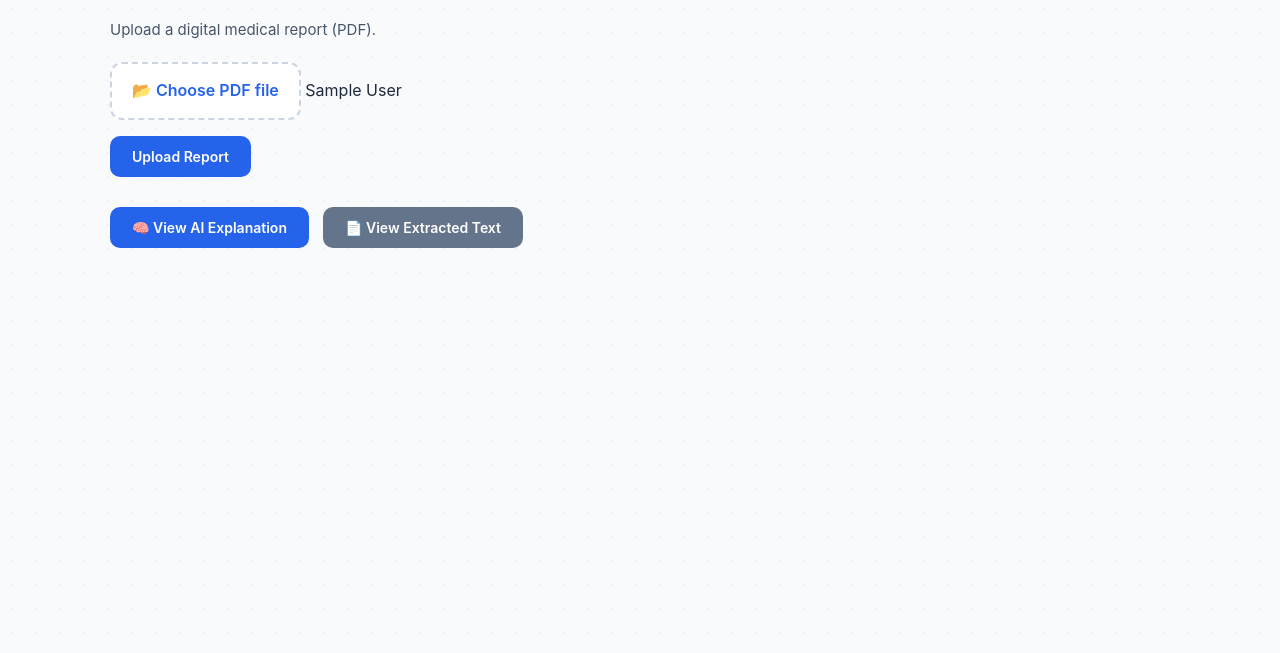
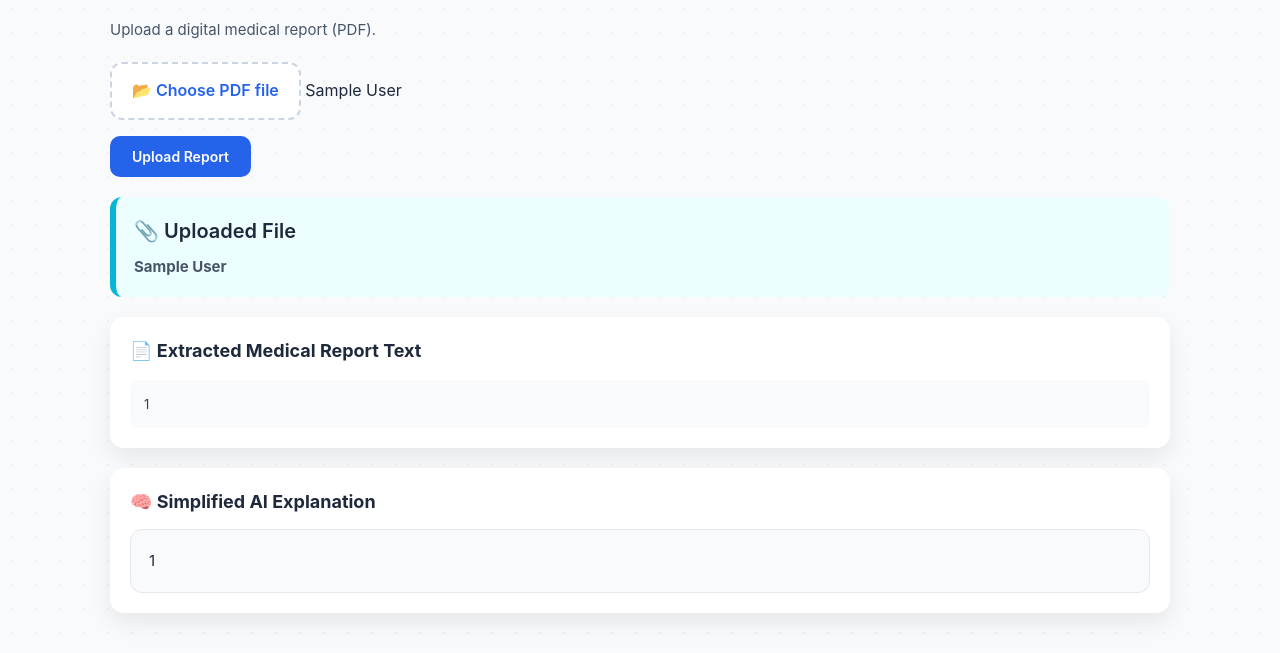
Before and after one commit to Sahil-tech-29/Medisense-AI, a Flask app: page /pdf in a window 1280 px wide. Shown: the part 147-800 px from the top of the page. Run offline with Flask 3, Linux system fonts and the light colour scheme; the visitor is signed in with stand-in values (Sample User, id 1).

Commit message:
Improve PDF flow: auto display extracted text and AI summary, fix session issues

```diff
--- a/routes/pdf.py
+++ b/routes/pdf.py
@@ -8,46 +8,33 @@ def pdf_page():
 
     # ---------- POST ----------
     if request.method == "POST":
-        action = request.form.get("action")
+        file = request.files.get("pdf")
 
-        # ---- Upload PDF ----
-        if action == "upload":
-            file = request.files.get("pdf")
-
-            if not file:
-                session["pdf_error"] = "Please upload a PDF file."
-                return redirect(url_for("pdf.pdf_page"))
-
-            output = process_medical_pdf(file)
-
-            if "error" in output:
-                session["pdf_error"] = output["error"]
-            else:
-                session["summary"] = output["summary"]
-                session["extracted_text"] = output["text"]
-                session["pdf_filename"] = file.filename
-                session["pdf_uploaded"] = True
-                session["view_mode"] = None
-
+        if not file:
+            session["pdf_error"] = "Please upload a PDF file."
             return redirect(url_for("pdf.pdf_page"))
 
-        # ---- View AI ----
-        if action == "view_ai":
-            session["view_mode"] = "ai"
-            return redirect(url_for("pdf.pdf_page"))
+        output = process_medical_pdf(file)
 
-        # ---- View Text ----
-        if action == "view_text":
-            session["view_mode"] = "text"
-            return redirect(url_for("pdf.pdf_page"))
+        if "error" in output:
+            session["pdf_error"] = output["error"]
+        else:
+            session["pdf_text"] = output["text"]
+            session["pdf_summary"] = output["summary"]
+            session["pdf_filename"] = file.filename
 
-    # ---------- GET ----------
+        return redirect(url_for("pdf.pdf_page"))
+
+    # ---------- GET (AUTO-CLEAR LIKE SYMPTOM) ----------
+    extracted_text = session.pop("pdf_text", None)
+    summary = session.pop("pdf_summary", None)
+    filename = session.pop("pdf_filename", None)
+    error = session.pop("pdf_error", None)
+
     return render_template(
         "pdf.html",
-        error=session.pop("pdf_error", None),
-        summary=session.get("summary"),
-        extracted_text=session.get("extracted_text"),
-        view_mode=session.get("view_mode"),
-        uploaded=session.get("pdf_uploaded"),
-        filename=session.get("pdf_filename")
+        extracted_text=extracted_text,
+        summary=summary,
+        filename=filename,
+        error=error
     )
--- a/services/drug.py
+++ b/services/drug.py
@@ -25,7 +25,7 @@ ALLERGIC_TERMS = [
 ]
 
 CONCERNING_TERMS = [
-    "persistent pain", "severe pain",
+    "persistent pain", "severe pain","vomit","vomiting"
     "vomiting", "continuous vomiting",
     "dizziness", "faint",
     "high fever", "fever",
--- a/static/css/style.css
+++ b/static/css/style.css
@@ -1405,3 +1405,22 @@ button:focus-visible {
     transform: translateY(0);
   }
 }
+
+
+.btn-secondary {
+  background: #64748b;
+  color: white;
+  padding: 12px 22px;
+  border-radius: 10px;
+  font-weight: 600;
+  text-decoration: none;
+  transition: all 0.2s ease;
+  display: inline-flex;
+  align-items: center;
+  gap: 6px;
+}
+
+.btn-secondary:hover {
+  background: #475569;
+  transform: translateY(-2px);
+}
--- a/templates/pdf.html
+++ b/templates/pdf.html
@@ -46,47 +46,32 @@
         <div class="error">{{ error }}</div>
     {% endif %}
 
-    {% if uploaded%}
-        <div class="button-row">
-
-            <form method="POST">
-                <input type="hidden" name="action" value="view_ai">
-                <button type="submit">🧠 View AI Explanation</button>
-            </form>
-
-            <form method="POST">
-                <input type="hidden" name="action" value="view_text">
-                <button type="submit" class="secondary">
-                    📄 View Extracted Text
-                </button>
-            </form>
-
+    {% if filename %}
+        <div class="result-box">
+        <h3>📎 Uploaded File</h3>
+        <p><strong>{{ filename }}</strong></p>
         </div>
     {% endif %}
 
-
-    {% if view_mode == "ai" %}
+    {% if extracted_text %}
         <div class="ai-box">
-            <div class="ai-header">
-                🧠 Simplified AI Explanation
-            </div>
-
-            <div class="ai-content">
-                {{ summary | safe }}
-            </div>
+        <div class="ai-header">
+            📄 Extracted Medical Report Text
+        </div>
+        <pre class="report-text">{{ extracted_text }}</pre>
         </div>
     {% endif %}
 
-    {% if view_mode == "text" %}
+    {% if summary %}
         <div class="ai-box">
-            <div class="ai-header">
-                📄 Extracted Report Text
-            </div>
-
-            <pre class="report-text">{{ extracted_text }}</pre>
+        <div class="ai-header">
+            🧠 Simplified AI Explanation
+        </div>
+        <div class="ai-content">
+            {{ summary | safe }}
+        </div>
         </div>
     {% endif %}
-
 
 </div>
 </body>
```
